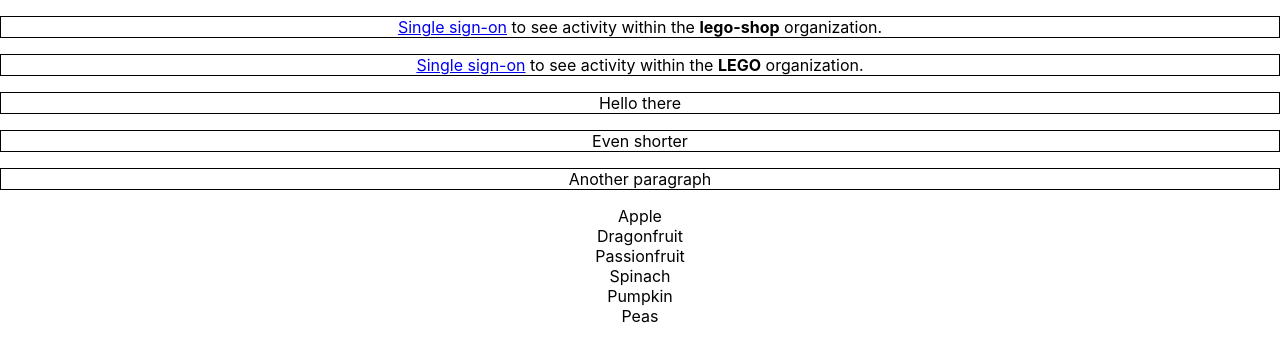
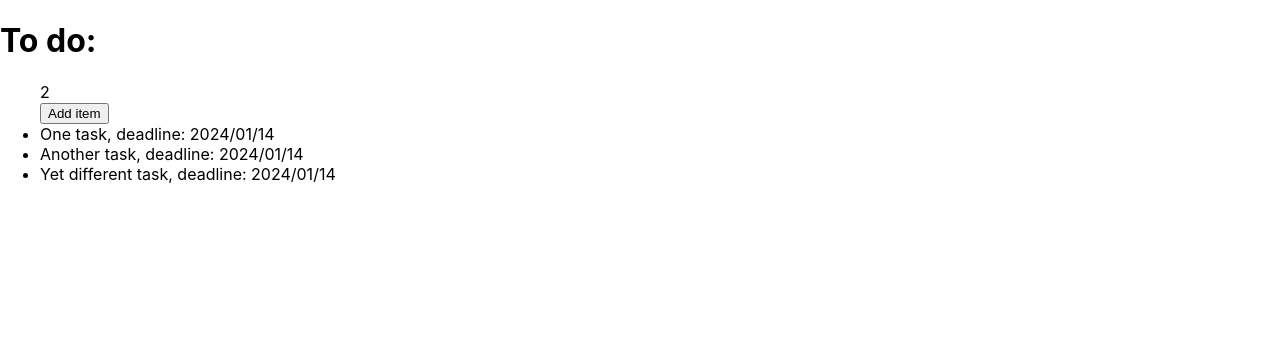
Before and after one commit to magdazelena/hyf-react1, a React (Create React App) app in the folder new-app/: page / in a window 1280 px wide. Shown: the top 360 px of the page. Built offline with nearby package versions, Linux system fonts and the light colour scheme.

Commit message:
week 2 class work

```diff
--- a/new-app/src/App.js
+++ b/new-app/src/App.js
@@ -1,6 +1,9 @@
 import "./App.css";
+import { useState } from "react";
 import { Link } from "./components/Link";
+
 const shouldRenderParagraph = true;
+
 export default function App() {
   let paragraph = null;
 
@@ -27,17 +30,30 @@ const products = [
 ];
 
 function Product(props) {
-  const name = props.name;
-  return <div>{name}</div>;
+  const { name } = props;
+  const [count, setCount] = useState(0);
+
+  const increment = () => {
+    //setCount(count + 1);
+    //good practice:
+    setCount((previousValue) => previousValue + 1);
+  };
+
+  return (
+    <li>
+      {name} {count}
+      <button onClick={increment}>Increment</button>
+    </li>
+  );
 }
 
 function ProductList() {
   return (
-    <div>
+    <ul>
       {products.map((product, index) => {
         const productName = product.name;
         return <Product key={productName + index} name={productName} />;
       })}
-    </div>
+    </ul>
   );
 }
--- /dev/null
+++ b/new-app/src/components/List.js
@@ -0,0 +1,70 @@
+import { useEffect, useState } from "react";
+import { ListItem } from "./ListItem";
+
+export function List() {
+  const [list, setList] = useState(initalList);
+
+  //   useEffect(() => {
+  //     console.log(list);
+  //   }, [list]); //dependency on certain changes
+
+  useEffect(() => {
+    console.log("something");
+  }); //no dependency = all the changes
+
+  useEffect(() => {
+    console.log("hello");
+  }, []); // empty dependency array = only when when component mounts;
+
+  const addTask = () => {
+    const newTask = {
+      description: "New task",
+      deadline: "2024/01/14",
+      index: list.length + 1,
+    };
+    setList((previousState) => [...previousState, newTask]);
+  };
+  return (
+    <ul>
+      <WatchCount />
+      <button onClick={addTask}>Add item</button>
+      {list.map((listItem) => (
+        <ListItem
+          key={listItem.index}
+          description={listItem.description}
+          deadline={listItem.deadline}
+        />
+      ))}
+    </ul>
+  );
+}
+
+function WatchCount() {
+  const [count, setCount] = useState(0);
+
+  useEffect(() => {
+    setTimeout(() => {
+      setCount((prev) => prev + 1);
+    }, 1000);
+  }, []);
+
+  return <div>{count}</div>;
+}
+
+const initalList = [
+  {
+    description: "One task",
+    deadline: "2024/01/14",
+    index: 0,
+  },
+  {
+    description: "Another task",
+    deadline: "2024/01/14",
+    index: 2,
+  },
+  {
+    description: "Yet different task",
+    deadline: "2024/01/14",
+    index: 3,
+  },
+];
--- /dev/null
+++ b/new-app/src/components/ListItem.js
@@ -0,0 +1,8 @@
+export function ListItem(props) {
+  const { description, deadline } = props;
+  return (
+    <li>
+      {description}, deadline: {deadline}
+    </li>
+  );
+}
--- a/new-app/src/index.js
+++ b/new-app/src/index.js
@@ -1,12 +1,12 @@
 import React from "react";
 import ReactDOM from "react-dom/client";
 import "./index.css";
-import App from "./App";
+import { ToDoList } from "./pages/ToDoList";
 
 const root = ReactDOM.createRoot(document.getElementById("root"));
 
 root.render(
   <React.StrictMode>
-    <App />
+    <ToDoList />
   </React.StrictMode>
 );
--- /dev/null
+++ b/new-app/src/pages/ToDoList.js
@@ -0,0 +1,10 @@
+import { List } from "../components/List";
+
+export function ToDoList() {
+  return (
+    <div>
+      <h1>To do:</h1>
+      <List />
+    </div>
+  );
+}
```
Also changed, not shown: new-app/src/destructuring.js (added, +31 -0 lines).
